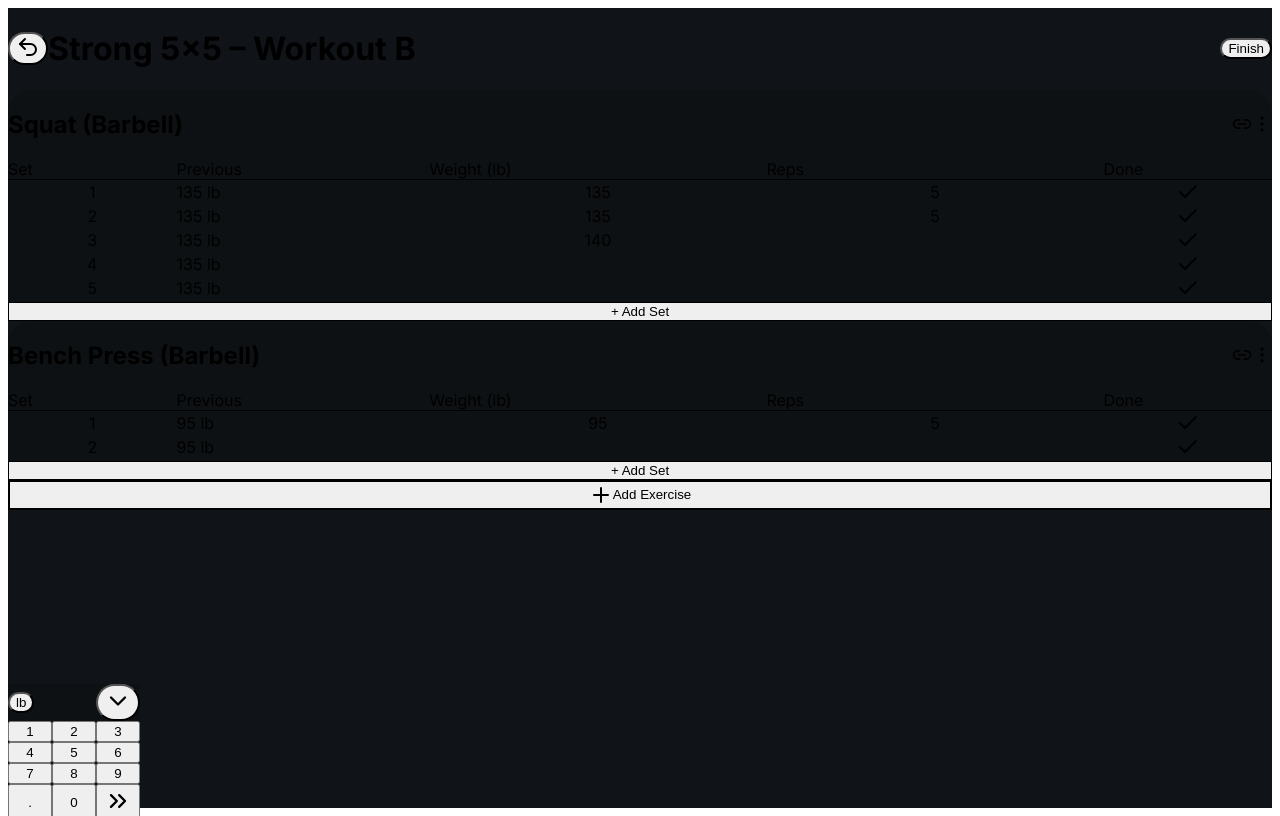
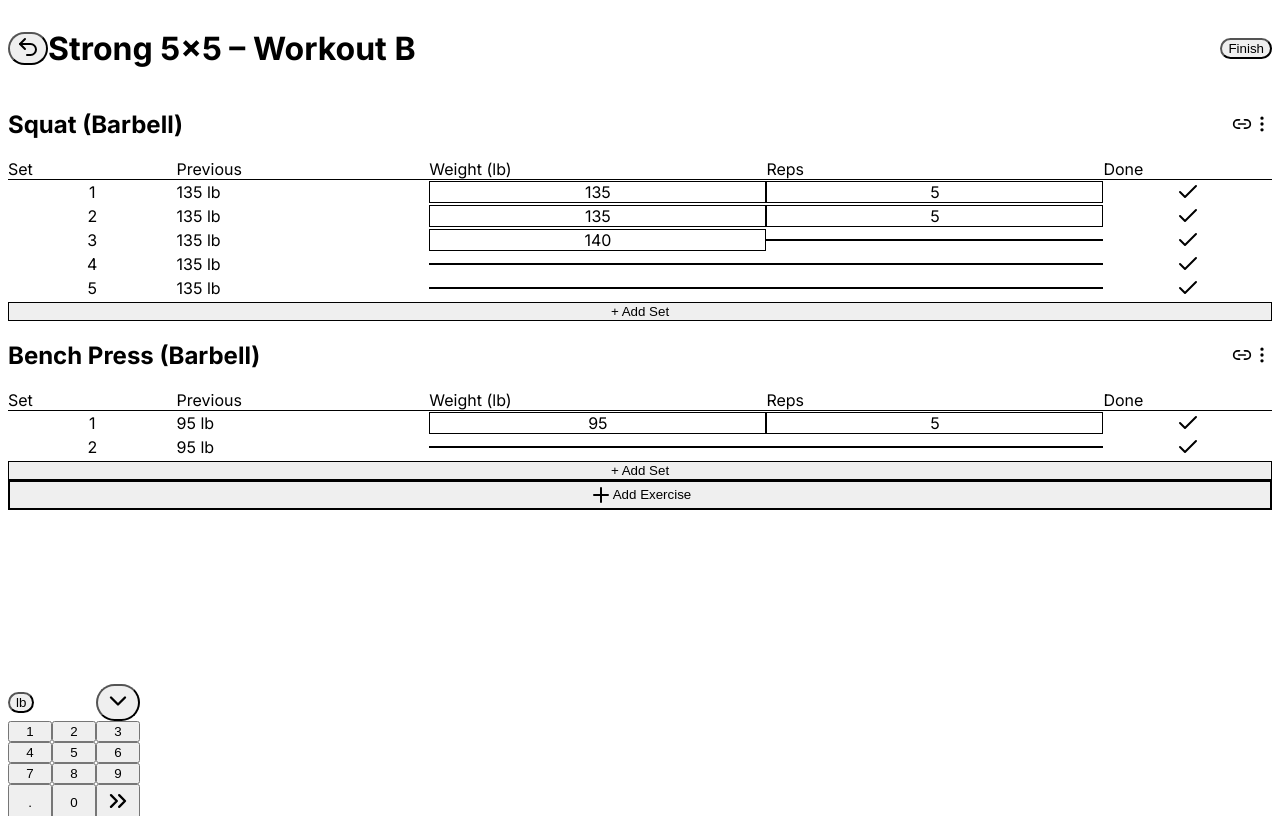
Before and after one commit to gofrolist/buddy-gym-bot, a React (Vite) app in the folder webapp/: page / in a window 1280 px wide. Built offline with nearby package versions, Linux system fonts and the light colour scheme.

Commit message:
Improve webapp readability with lighter theme

```diff
--- a/webapp/src/App.tsx
+++ b/webapp/src/App.tsx
@@ -180,8 +180,8 @@
   };
 
   return (
-    <div className="bg-[#101418] min-h-screen text-white font-['Inter'] relative overflow-hidden">
-      <div className="sticky top-0 z-20 bg-gradient-to-b from-[#101418] to-transparent pt-4">
+    <div className="bg-gray-100 min-h-screen text-gray-900 font-['Inter'] relative overflow-hidden">
+      <div className="sticky top-0 z-20 bg-gradient-to-b from-white to-transparent pt-4">
         <AppBar
           onFinish={() => setIsWorkoutActive(false)}
           onUndo={() => console.log('Undo')}
@@ -201,7 +201,7 @@
           />
         ))}
 
-        <button className="w-full h-14 border border-gray-600 text-gray-400 rounded-2xl border-2 flex items-center justify-center space-x-2">
+        <button className="w-full h-14 border border-gray-300 text-gray-600 rounded-2xl border-2 flex items-center justify-center space-x-2">
           <Plus className="h-5 w-5 mr-2" /> <span>Add Exercise</span>
         </button>
       </div>
@@ -228,17 +228,17 @@
 const AppBar: React.FC<AppBarProps> = ({ onFinish, onUndo, isWorkoutActive }) => (
   <div className="flex flex-col gap-2 p-4">
     <div className="flex items-center justify-between">
-      <button onClick={onUndo} className="p-2 rounded-full bg-slate-800 hover:bg-slate-700 text-gray-400">
+      <button onClick={onUndo} className="p-2 rounded-full bg-gray-200 hover:bg-gray-300 text-gray-700">
         <Undo2 size={24} />
       </button>
       <div className="flex-1 ml-4">
-        <h1 className="text-xl font-semibold text-white">Strong 5×5 – Workout B</h1>
+        <h1 className="text-xl font-semibold text-gray-900">Strong 5×5 – Workout B</h1>
       </div>
       <button
         onClick={onFinish}
         className={cn(
           'px-6 py-3 font-semibold rounded-full transition-colors duration-200',
-          isWorkoutActive ? 'bg-blue-600 hover:bg-blue-500' : 'bg-gray-700 text-gray-400 cursor-not-allowed',
+          isWorkoutActive ? 'bg-blue-600 hover:bg-blue-500' : 'bg-gray-300 text-gray-500 cursor-not-allowed',
         )}
         disabled={!isWorkoutActive}
       >
@@ -258,16 +258,16 @@
 const ExerciseCard = React.forwardRef<HTMLDivElement, ExerciseCardProps>(
   ({ exercise, focusedInput, onCellClick, unit }, ref) => {
     return (
-      <div className="bg-[#0E1113] p-4 rounded-[24px] shadow-lg shadow-black/20">
+      <div className="bg-white p-4 rounded-[24px] shadow-lg">
         <div className="flex items-center justify-between mb-4">
-          <h2 className="text-lg font-semibold text-white">{exercise.name}</h2>
+          <h2 className="text-lg font-semibold text-gray-900">{exercise.name}</h2>
           <div className="flex items-center space-x-2 text-gray-500">
             <Link2 size={20} />
             <MoreVertical size={20} />
           </div>
         </div>
         <div className="w-full overflow-hidden rounded-2xl">
-          <div className="grid grid-cols-[1fr_1.5fr_2fr_2fr_1fr] text-sm text-gray-400 font-semibold px-2 py-3 border-b border-gray-700">
+          <div className="grid grid-cols-[1fr_1.5fr_2fr_2fr_1fr] text-sm text-gray-700 font-semibold px-2 py-3 border-b border-gray-200">
             <div>Set</div>
             <div>Previous</div>
             <div>Weight ({unit})</div>
@@ -289,25 +289,25 @@
               <div
                 key={set.id}
                 className={cn(
-                  'grid grid-cols-[1fr_1.5fr_2fr_2fr_1fr] items-center text-white text-base py-3 px-2 transition-colors duration-200',
-                  set.completed ? 'bg-green-900/20' : 'hover:bg-gray-800',
+                  'grid grid-cols-[1fr_1.5fr_2fr_2fr_1fr] items-center text-gray-900 text-base py-3 px-2 transition-colors duration-200',
+                  set.completed ? 'bg-green-50' : 'hover:bg-gray-50',
                 )}
               >
                 <div className="flex justify-center items-center">
                   <span
                     className={cn(
                       'w-8 h-8 rounded-full flex items-center justify-center font-semibold text-sm',
-                      set.completed ? 'bg-green-500 text-white' : 'bg-gray-700 text-gray-300',
+                      set.completed ? 'bg-green-500 text-white' : 'bg-gray-200 text-gray-700',
                     )}
                   >
                     {set.setIndex}
                   </span>
                 </div>
-                <div className="text-gray-400 text-sm">{set.prev}</div>
+                <div className="text-gray-600 text-sm">{set.prev}</div>
                 <div
                   className={cn(
-                    'flex items-center justify-center p-2 rounded-lg transition-all duration-200 cursor-pointer',
-                    isWeightFocused && 'ring-2 ring-blue-500 bg-gray-800',
+                    'flex items-center justify-center p-2 rounded-lg border border-gray-300 transition-all duration-200 cursor-pointer',
+                    isWeightFocused && 'ring-2 ring-blue-500 bg-blue-50',
                   )}
                   onClick={() => onCellClick(set.id, 'weight')}
                   ref={isWeightFocused ? (ref as React.RefObject<HTMLDivElement>) : null}
@@ -316,8 +316,8 @@
                 </div>
                 <div
                   className={cn(
-                    'flex items-center justify-center p-2 rounded-lg transition-all duration-200 cursor-pointer',
-                    isRepsFocused && 'ring-2 ring-blue-500 bg-gray-800',
+                    'flex items-center justify-center p-2 rounded-lg border border-gray-300 transition-all duration-200 cursor-pointer',
+                    isRepsFocused && 'ring-2 ring-blue-500 bg-blue-50',
                   )}
                   onClick={() => onCellClick(set.id, 'reps')}
                   ref={isRepsFocused ? (ref as React.RefObject<HTMLDivElement>) : null}
@@ -328,7 +328,7 @@
                   <Check
                     className={cn(
                       'w-6 h-6 transition-colors duration-200',
-                      set.completed ? 'text-green-500' : 'text-gray-700',
+                      set.completed ? 'text-green-600' : 'text-gray-300',
                     )}
                   />
                 </div>
@@ -336,7 +336,7 @@
             );
           })}
         </div>
-        <button className="mt-4 w-full h-12 text-blue-500 border border-blue-500 hover:bg-blue-500 hover:text-white rounded-xl">
+        <button className="mt-4 w-full h-12 text-blue-600 border border-blue-500 hover:bg-blue-500 hover:text-white rounded-xl">
           + Add Set
         </button>
       </div>
@@ -368,18 +368,18 @@
   return (
     <div
       className={cn(
-        'fixed inset-x-0 bottom-0 z-50 bg-[#0E1113] p-4 rounded-t-3xl shadow-2xl transition-transform duration-300 ease-in-out transform',
+        'fixed inset-x-0 bottom-0 z-50 bg-white p-4 rounded-t-3xl shadow-2xl transition-transform duration-300 ease-in-out transform',
         isVisible ? 'translate-y-0' : 'translate-y-full',
       )}
     >
       <div className="flex justify-between items-center mb-4">
         <button
           onClick={onUnitToggle}
-          className="text-gray-400 text-sm font-semibold rounded-full bg-slate-800 hover:bg-slate-700 px-3"
+          className="text-gray-700 text-sm font-semibold rounded-full bg-gray-200 hover:bg-gray-300 px-3"
         >
-          <span className={cn(unit === 'kg' && 'text-white')}>{unit === 'kg' ? 'kg' : 'lb'}</span>
+          <span className={cn(unit === 'kg' && 'text-gray-900')}>{unit === 'kg' ? 'kg' : 'lb'}</span>
         </button>
-        <button onClick={onDone} className="p-2 rounded-full bg-slate-800 hover:bg-slate-700 text-gray-400">
+        <button onClick={onDone} className="p-2 rounded-full bg-gray-200 hover:bg-gray-300 text-gray-700">
           <ChevronDown size={28} />
         </button>
       </div>
@@ -389,20 +389,20 @@
           <button
             key={key}
             onClick={() => onKeyClick(key)}
-            className="h-16 text-2xl font-semibold bg-slate-800 hover:bg-slate-700 text-white rounded-2xl shadow-sm"
+            className="h-16 text-2xl font-semibold bg-gray-100 hover:bg-gray-200 text-gray-900 rounded-2xl shadow-sm"
           >
             {key}
           </button>
         ))}
         <button
           onClick={() => onKeyClick('.')}
-          className="h-16 text-2xl font-semibold bg-slate-800 hover:bg-slate-700 text-white rounded-2xl shadow-sm"
+          className="h-16 text-2xl font-semibold bg-gray-100 hover:bg-gray-200 text-gray-900 rounded-2xl shadow-sm"
         >
           .
         </button>
         <button
           onClick={() => onKeyClick('0')}
-          className="h-16 text-2xl font-semibold bg-slate-800 hover:bg-slate-700 text-white rounded-2xl shadow-sm"
+          className="h-16 text-2xl font-semibold bg-gray-100 hover:bg-gray-200 text-gray-900 rounded-2xl shadow-sm"
         >
           0
         </button>
@@ -416,7 +416,7 @@
 
       <button
         onClick={onClear}
-        className="w-full h-16 mt-2 text-2xl font-semibold bg-slate-800 hover:bg-slate-700 text-gray-400 rounded-2xl shadow-sm"
+        className="w-full h-16 mt-2 text-2xl font-semibold bg-gray-100 hover:bg-gray-200 text-gray-700 rounded-2xl shadow-sm"
       >
         <Eraser size={28} />
       </button>
```
